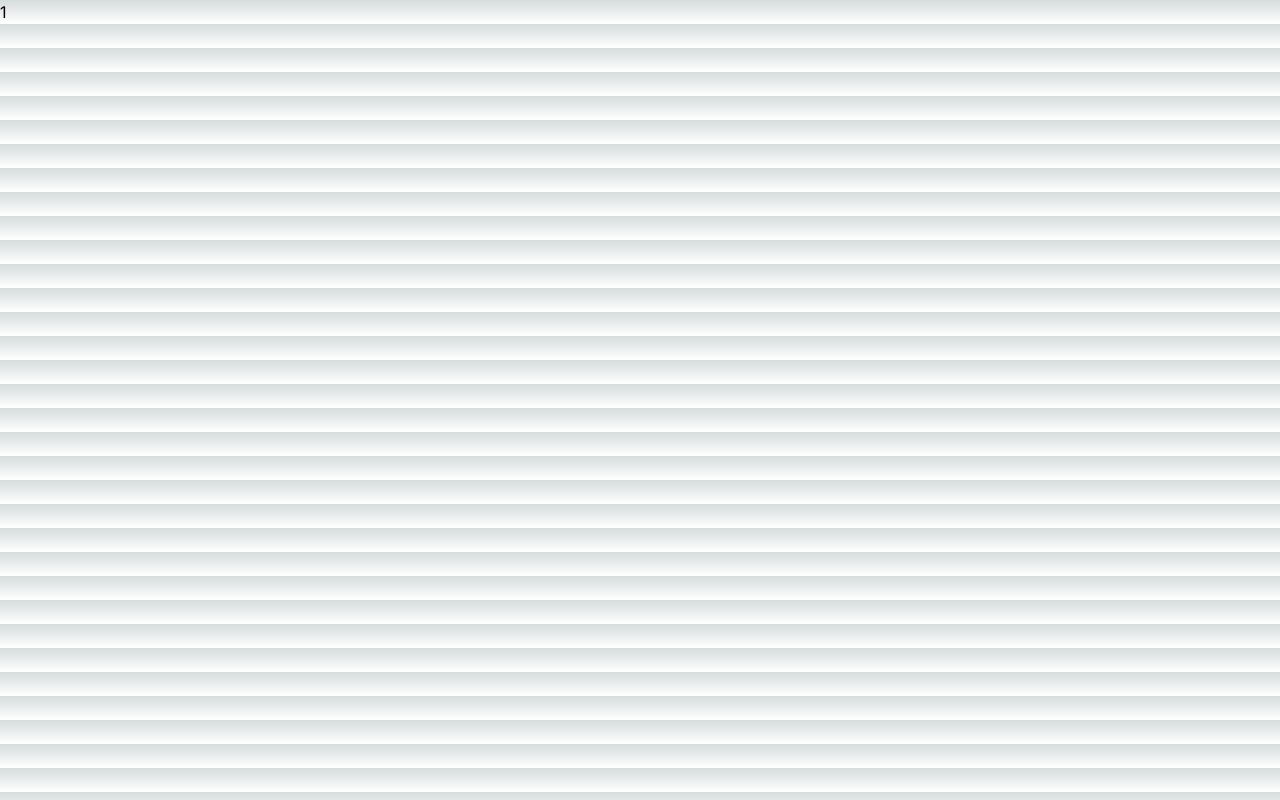
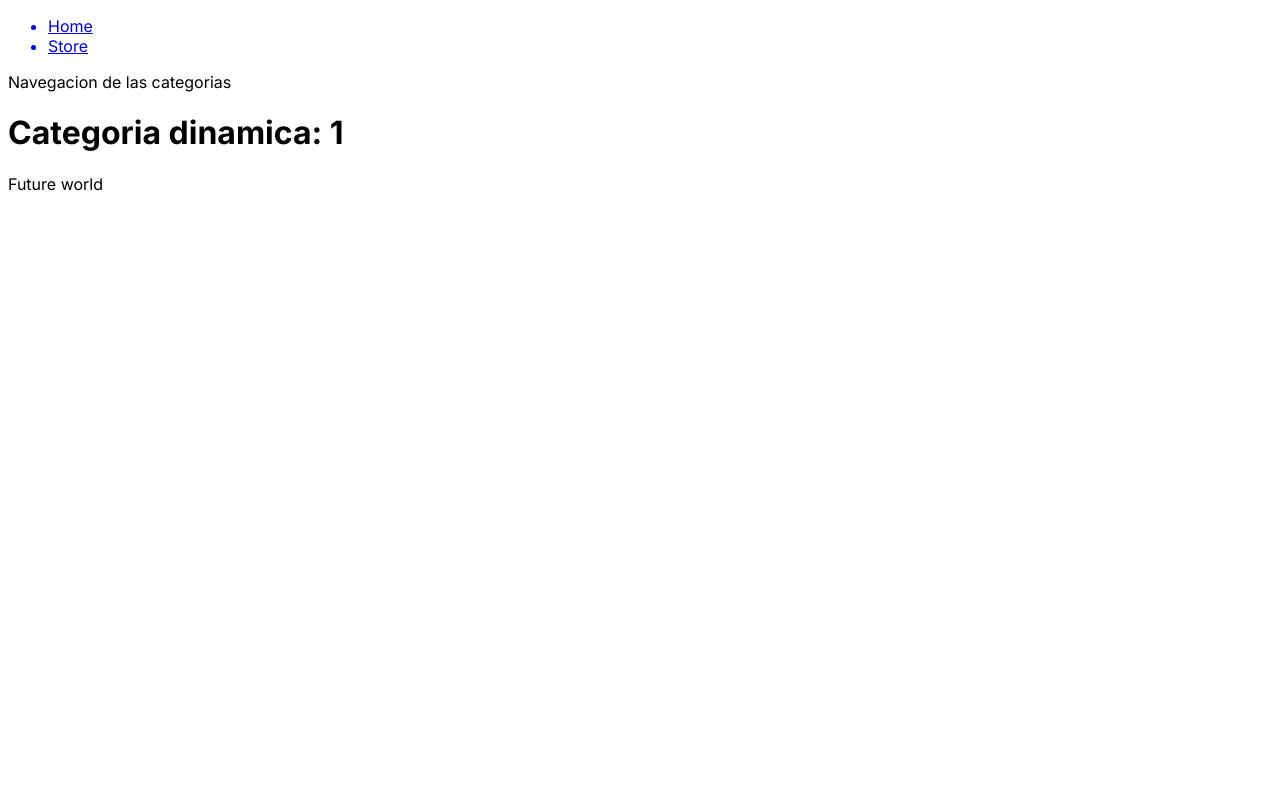
Before and after one commit to sergeavila7/nextjs-store, a Next.js app: page /store/1 in a window 1280 px wide. Built offline with nearby package versions, Linux system fonts and the light colour scheme.

Commit message:
chore: add componentes

```diff
--- a/src/app/layout.tsx
+++ b/src/app/layout.tsx
@@ -1,13 +1,7 @@
-import type { Metadata } from "next";
-import { Inter } from "next/font/google";
-import "./globals.css";
+import { Inter } from 'next/font/google';
+import { Footer, Header } from 'app/components';
 
-const inter = Inter({ subsets: ["latin"] });
-
-export const metadata: Metadata = {
-  title: "Create Next App",
-  description: "Generated by create next app",
-};
+const inter = Inter({ subsets: ['latin'] });
 
 export default function RootLayout({
   children,
@@ -15,8 +9,12 @@ export default function RootLayout({
   children: React.ReactNode;
 }>) {
   return (
-    <html lang="en">
-      <body className={inter.className}>{children}</body>
+    <html lang='en'>
+      <body className={inter.className}>
+        <Header />
+        {children}
+        <Footer />
+      </body>
     </html>
   );
 }
--- a/src/app/page.tsx
+++ b/src/app/page.tsx
@@ -1,9 +1,11 @@
 import Image from 'next/image';
+import { Description } from 'app/components';
+import './globals.css';
 
 export default function Home() {
   return (
     <main className='flex min-h-screen flex-col items-center justify-between p-24'>
-      <h1 className='text-3xl'>Hola mundo</h1>
+      <Description />
     </main>
   );
 }
--- /dev/null
+++ b/src/app/store/[[...categories]]/page.tsx
@@ -0,0 +1,19 @@
+import React from 'react';
+
+interface CategoriesProps {
+  params: {
+    categories: string[];
+    searchParams: string;
+  };
+}
+
+export default function Categories(props: CategoriesProps) {
+  const { categories } = props.params;
+  console.log(props);
+
+  return (
+    <div>
+      <h1>Categoria dinamica: {categories}</h1>
+    </div>
+  );
+}
--- a/src/app/store/[category]/page.tsx
+++ /dev/null
@@ -1,17 +0,0 @@
-import React from 'react';
-
-interface CategoryProps {
-  params: {
-    category: string;
-  };
-}
-
-export default function Category(props: CategoryProps) {
-  const { category } = props.params;
-
-  return (
-    <div>
-      <h1>{category}</h1>
-    </div>
-  );
-}
--- /dev/null
+++ b/src/app/store/layout.tsx
@@ -0,0 +1,10 @@
+import React, { ReactNode } from 'react';
+
+export default function Layout({ children }: { children: ReactNode }) {
+  return (
+    <main>
+      <nav>Navegacion de las categorias</nav>
+      {children}
+    </main>
+  );
+}
--- /dev/null
+++ b/src/components/home/Description/Description.tsx
@@ -0,0 +1,9 @@
+import React from 'react';
+
+export const Description = () => {
+  return (
+    <section>
+      <h1>Description</h1>
+    </section>
+  );
+};
--- a/src/app/store/page.tsx
+++ b/src/components/home/Hero/Hero.tsx
@@ -1,9 +1,9 @@
 import React from 'react';
 
-export default function Store() {
+export const Hero = () => {
   return (
     <div>
-      <h1>Store</h1>
+      <h1></h1>Hero
     </div>
   );
-}
+};
--- /dev/null
+++ b/src/components/index.ts
@@ -0,0 +1,3 @@
+export {Header} from './shared/Header/Header';
+export {Footer} from './shared/Footer/Footer'
+export { Description } from './home/Description/Description';
--- /dev/null
+++ b/src/components/shared/Footer/Footer.tsx
@@ -0,0 +1,9 @@
+import React from 'react';
+
+export const Footer = () => {
+  return (
+    <footer>
+      <p>Future world</p>
+    </footer>
+  );
+};
--- /dev/null
+++ b/src/components/shared/Header/Header.tsx
@@ -0,0 +1,19 @@
+import Link from 'next/link';
+import React from 'react';
+
+export const Header = () => {
+  return (
+    <header>
+      <nav>
+        <ul>
+          <Link href='/'>
+            <li>Home</li>
+          </Link>
+          <Link href='/store'>
+            <li>Store</li>
+          </Link>
+        </ul>
+      </nav>
+    </header>
+  );
+};
```
Also changed, not shown: src/components/home/MainProducts/MainProducts.tsx (added, +9 -0 lines).
